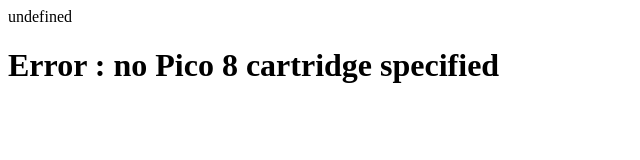
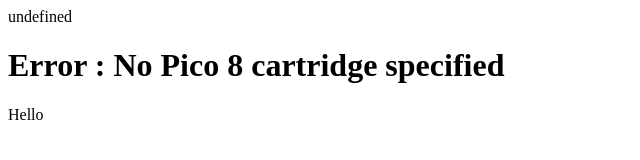
Before and after one commit to pico-embed/pico-embed.github.io, a plain HTML site: page index.html in a window 1280 px wide. Shown: the whole page, without its empty margins (0-640 px from the left). Drawn offline with Linux system fonts and the light colour scheme.

Commit message:
Update index.html

```diff
--- a/index.html
+++ b/index.html
@@ -5,9 +5,9 @@
   </head>
 
   <body>
-    <h1>Error : no Pico 8 cartridge specified</h1>
+    <h1>Error : No Pico 8 cartridge specified</h1>
     <script>
-      document.write(getAllParamsFromUrl().cart);
+      document.write("Hello");
       if (getAllParamsFromUrl().length!=0) {
         var url = "https://www.lexaloffle.com/bbs/?cart="+getAllParamsFromUrl().cart;
         window.location = url;
```
